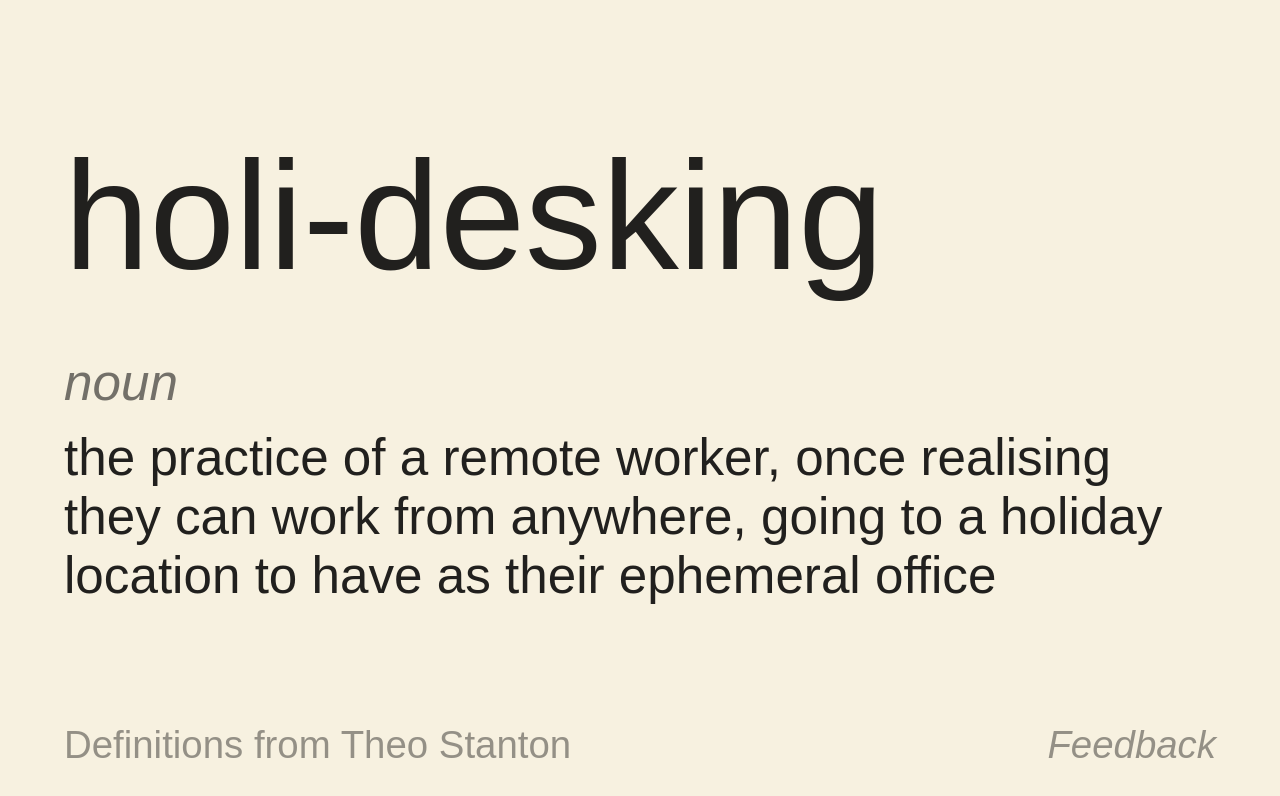
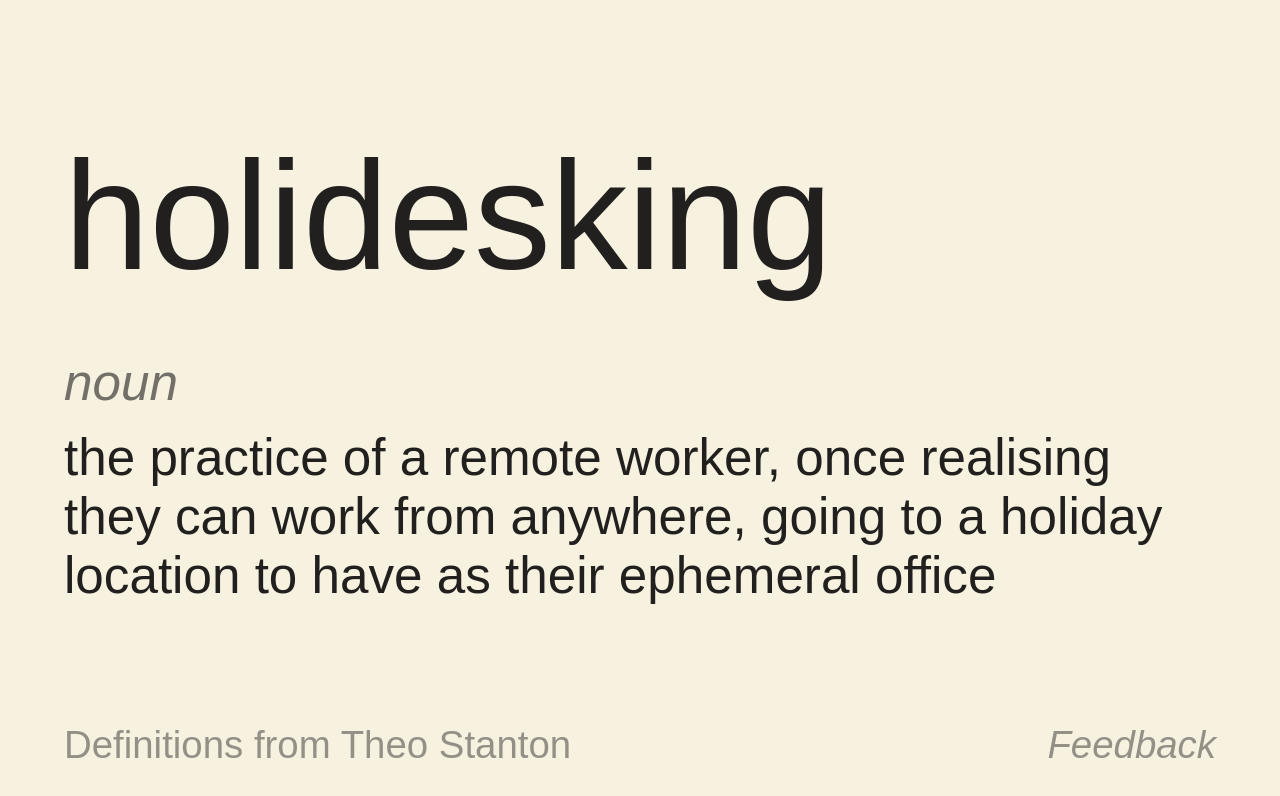
Before and after one commit to theostanton/holidesking, a Next.js app: page / in a window 1280 px wide. Shown: the top 796 px of the page. Built offline with nearby package versions, Linux system fonts and the light colour scheme.

Commit message:
remove hyphen

```diff
--- a/pages/_app.tsx
+++ b/pages/_app.tsx
@@ -15,7 +15,7 @@ const GlobalStyle = createGlobalStyle`
 
 export default function App({Component, pageProps}) {
 
-    const title: string = "holi-desking"
+    const title: string = "holidesking"
     const site: string = "https://holidesking.com"
     return (
         <>
@@ -32,6 +32,7 @@ export default function App({Component, pageProps}) {
                 <meta name="twitter:description" content={DESCRIPTION}/>
                 <meta name="twitter:site" content={site}/>
                 <meta name="twitter:creator" content="Theo Stanton"/>
+                <meta name="keywords" content="theo,stanton,holidesking,holi-desking,holi desking"/>
                 <link rel="icon" type="image/png" sizes="32x32" href="../static/favicon-32x32.png"/>
                 <link rel="icon" type="image/png" sizes="16x16" href="../static/favicon-16x16.png"/>
                 <script async defer data-domain="holidesking" src="https://plausible.io/js/plausible.js"/>
--- a/pages/index.tsx
+++ b/pages/index.tsx
@@ -68,7 +68,7 @@ export const DESCRIPTION = 'the practice of a remote worker, once realising they
 
 const Home: React.FC = () => {
     return <Container>
-        <Title>holi-desking</Title>
+        <Title>holidesking</Title>
         <Subtitle>noun</Subtitle>
         <Definition>{DESCRIPTION}</Definition>
         <Footer>
```
